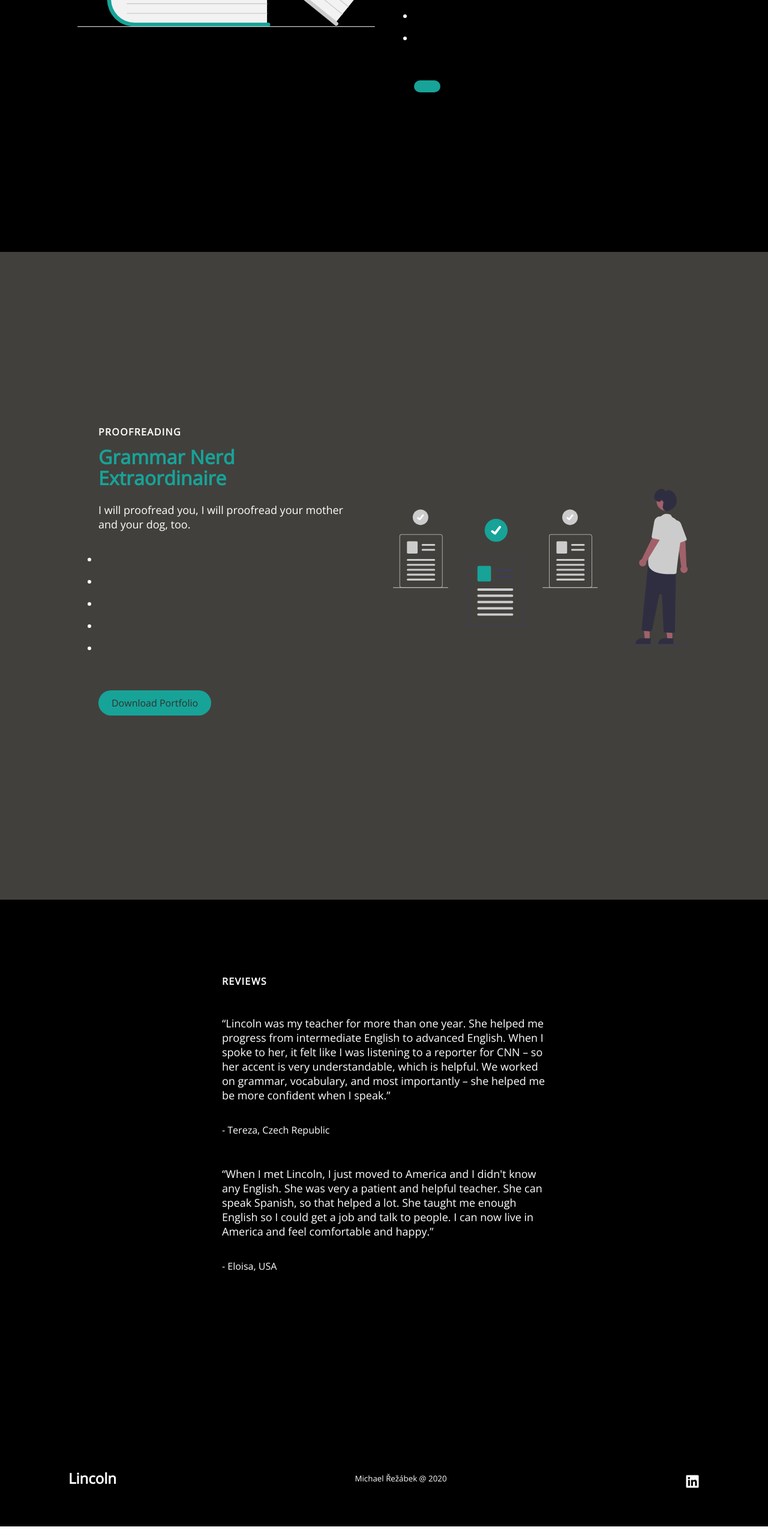
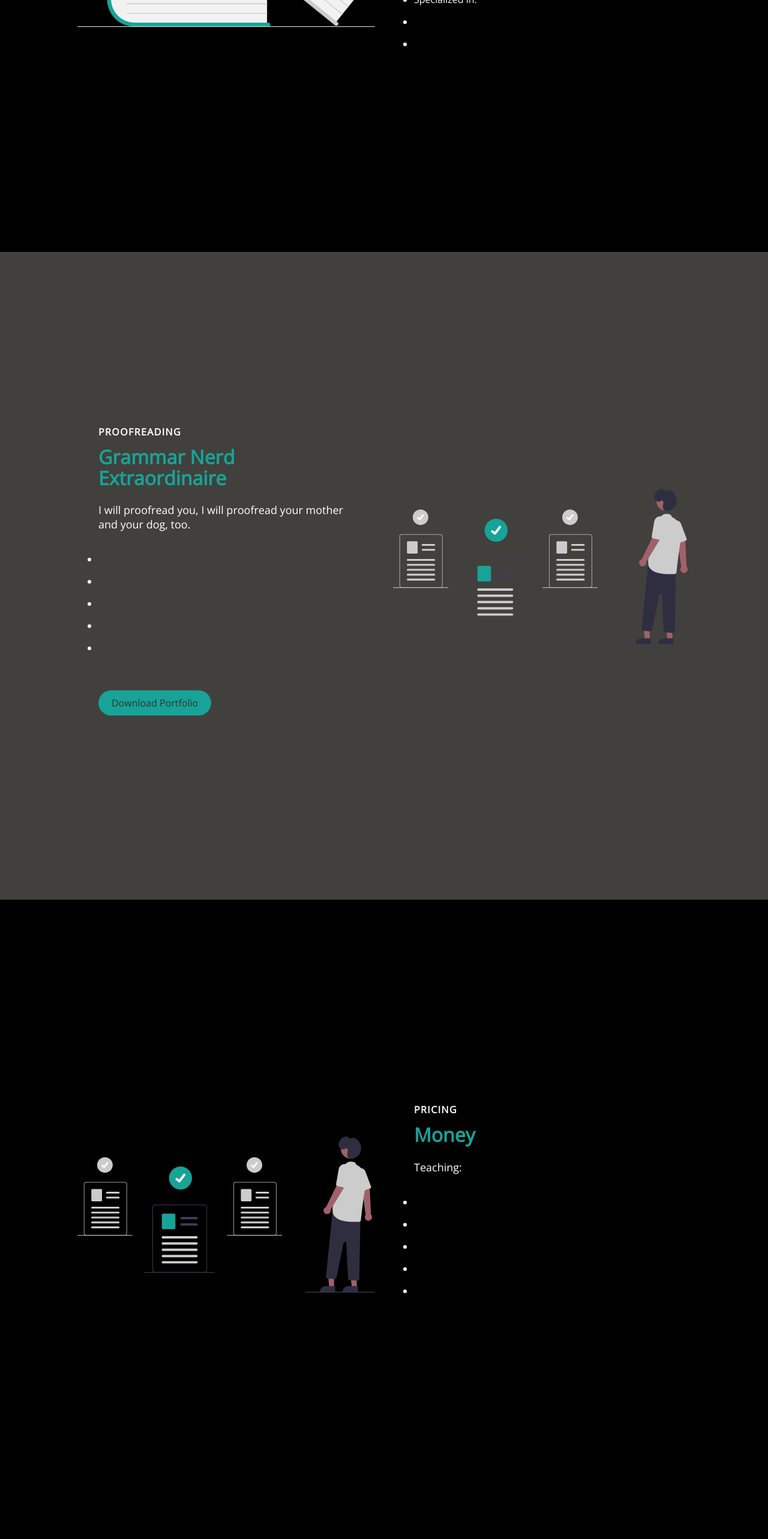
Before and after one commit to Khanecz/lincoln-single-page-app, a React (Create React App) app: page / in a window 1280 px wide. Shown: the part 2540-5106 px from the top of the page at 60% size. Before the commit the page ends 5085 px from the top, so only its background shows below. Built offline with nearby package versions, Linux system fonts and the light colour scheme.

Commit message:
Logic and buttons

```diff
--- a/src/components/ContentSection/contentElements.js
+++ b/src/components/ContentSection/contentElements.js
@@ -102,8 +102,9 @@ margin-top: 15px;
 `
 
 export const NavButton = styled.nav`
-display: flex;
+display: ${({displayButton}) => (displayButton ? "flex" : "none")};
 align-items: center;
+
 
 @media screen and (max-width: 768px) {
     display: none;
--- a/src/components/ContentSection/data.js
+++ b/src/components/ContentSection/data.js
@@ -26,7 +26,8 @@ export const homeObjOne = {
     listItem4: `I am truly passionate about knowledge and learning. Knowledge is power.`,
     listItem5: `My hobbies are: writing, reading, gaming, nature, science, and traveling. (Basically I'm a huge nerd.)`,
     buttonLink: cv,
-    buttonName: "Download CV"
+    buttonName: "Download CV",
+    displayButton: true
 
 }
 
@@ -46,6 +47,7 @@ export const homeObjTwo = {
     listItem1: `I  was TEFL certified at The Language House in Prague, Czech Republic. They are a recognized member of the College of Teachers, U.K., accredited and externally monitored by IATQuO. (Honestly, I'm super impressive.)`,
     listItem2: `I also received a Young Learners and Teens Certificate. This is a 12-hour IATQuO-accredited TEFL extension certificate focused on the methodology and skills required to teach English to children aged 3-17. (Note: Though I am certified to teach children, I specialize in teaching people over the age of 15.)`,
     listItem3: `Specialized in:`,
+    displayButton: false
 }
 
 export const homeObjThree = {
@@ -63,6 +65,25 @@ export const homeObjThree = {
     img: proofreadingImg,
     isRounded: false,
     buttonLink: portfolio,
-    buttonName: "Download Portfolio"
+    buttonName: "Download Portfolio",
+    displayButton: true
 
 }
+
+export const homeObjFour = {
+    id: 'pricing',
+    lightBg: false,
+    lightText: false,
+    lightTextDesc: true,
+    topLine: 'Pricing',
+    headLine: 'Money',
+    description: 'Teaching:',
+    buttonLabel: 'Contact me',
+    imgStart: true,
+    primary: true,
+    darkText: false,
+    img: proofreadingImg,
+    isRounded: false,
+    displayButton: false
+
+}
--- a/src/components/ContentSection/index.js
+++ b/src/components/ContentSection/index.js
@@ -17,7 +17,7 @@ import {ContentContainer,
 } from "./contentElements";
 
 const ContentSection = ({lightBg, id, imgStart, topLine, headLine, description, description2, darkText,
-    lightText, img, alt, isRounded, listItem1, listItem2, listItem3, listItem4, listItem5, buttonLink, buttonName}) => {
+    lightText, img, alt, isRounded, listItem1, listItem2, listItem3, listItem4, listItem5, buttonLink, buttonName, displayButton}) => {
     return (
         <>
             <ContentContainer lightBg={lightBg} id={id}>
@@ -37,7 +37,7 @@ const ContentSection = ({lightBg, id, imgStart, topLine, headLine, description,
                                 <ListItem>{listItem5}</ListItem>
                             </List>
                         </TextWrapper>
-                        <NavButton>
+                        <NavButton displayButton={displayButton}>
                             <NavButtonLink aria-label={buttonName} href={buttonLink}>{buttonName}</NavButtonLink>
                         </NavButton>
                         </Column1>
--- a/src/components/ReviewSection/data.js
+++ b/src/components/ReviewSection/data.js
@@ -1,4 +1,5 @@
 export const ReviewOne = {
+id: 'reviews',
 review: `“Lincoln was my teacher for more than one year. She helped me progress from intermediate English to advanced English. When I spoke to her, it felt like I was listening to a reporter for CNN – so her accent is very understandable, which is helpful. We worked on grammar, vocabulary, and most importantly – she helped me be more confident when I speak.” `,
 author: '- Tereza, Czech Republic',
 review2: `“When I met Lincoln, I just moved to America and I didn't know any English. She was very a patient and helpful teacher. She can speak Spanish, so that helped a lot. She taught me enough English so I could get a job and talk to people. I can now live in America and feel comfortable and happy.” `,
--- a/src/components/ReviewSection/index.js
+++ b/src/components/ReviewSection/index.js
@@ -1,10 +1,10 @@
 import React from 'react'
 import {ReviewContainer, ReviewWrapper, TextWrapper, TopLine, Text, Author} from './reviewElements';
 
-const ReviewSection = ({review, author, review2, author2}) => {
+const ReviewSection = ({review, author, review2, author2, id}) => {
     return (
         <>
-            <ReviewContainer>
+            <ReviewContainer id={id}>
                 <ReviewWrapper>
                     <TextWrapper>
                         <TopLine>REVIEWS</TopLine>
--- a/src/pages/index.js
+++ b/src/pages/index.js
@@ -3,7 +3,7 @@ import Sidebar from '../components/Sidebar';
 import Navbar from '../components/Navbar';
 import HeroSection from '../components/HeroSection'
 import ContentSection from '../components/ContentSection'
-import { homeObjOne, homeObjTwo, homeObjThree } from '../components/ContentSection/data';
+import { homeObjOne, homeObjTwo, homeObjThree, homeObjFour } from '../components/ContentSection/data';
 import Footer from '../components/Footer';
 import ReviewSection from '../components/ReviewSection';
 import {ReviewOne} from '../components/ReviewSection/data';
@@ -25,6 +25,7 @@ export const Home = () => {
             <ContentSection {...homeObjOne} />
             <ContentSection {...homeObjTwo} />
             <ContentSection {...homeObjThree} />
+            <ContentSection {...homeObjFour} />
             <ReviewSection {...ReviewOne}/>
             <Footer/>
         </>
```
